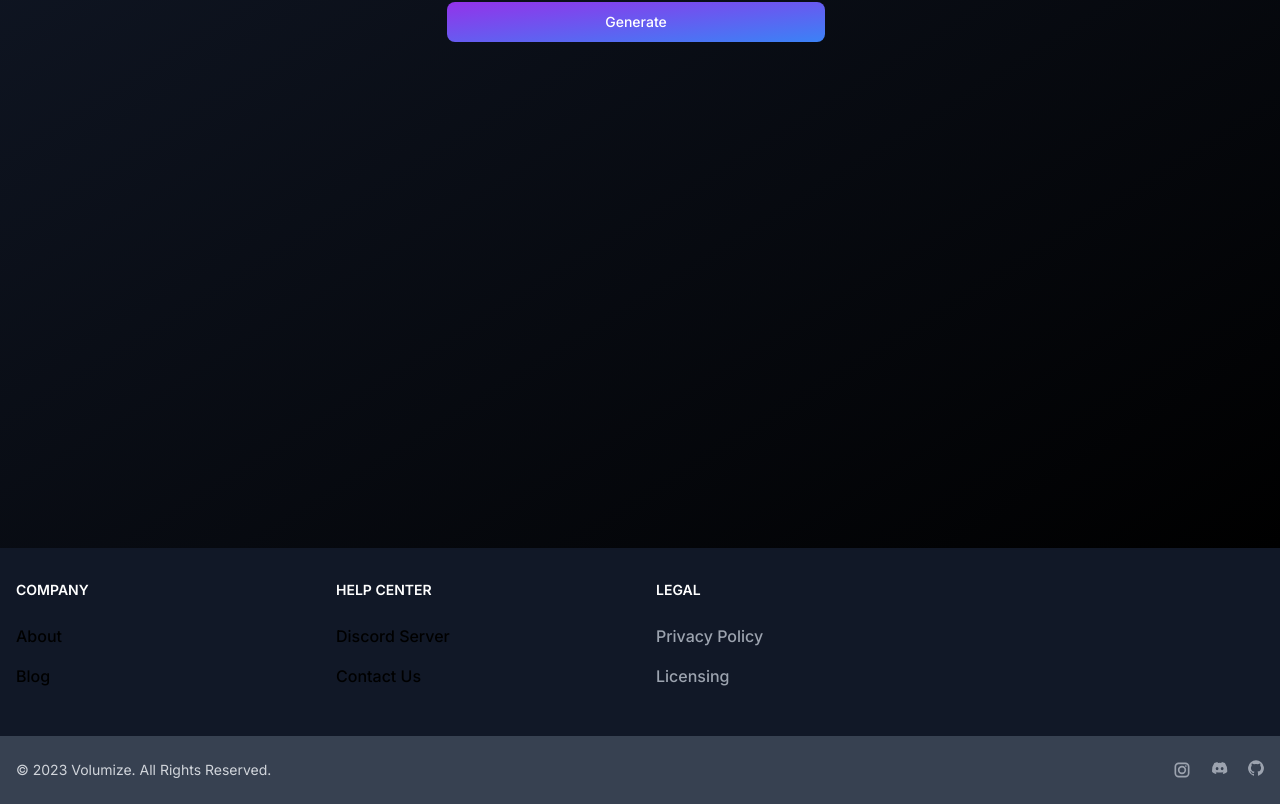
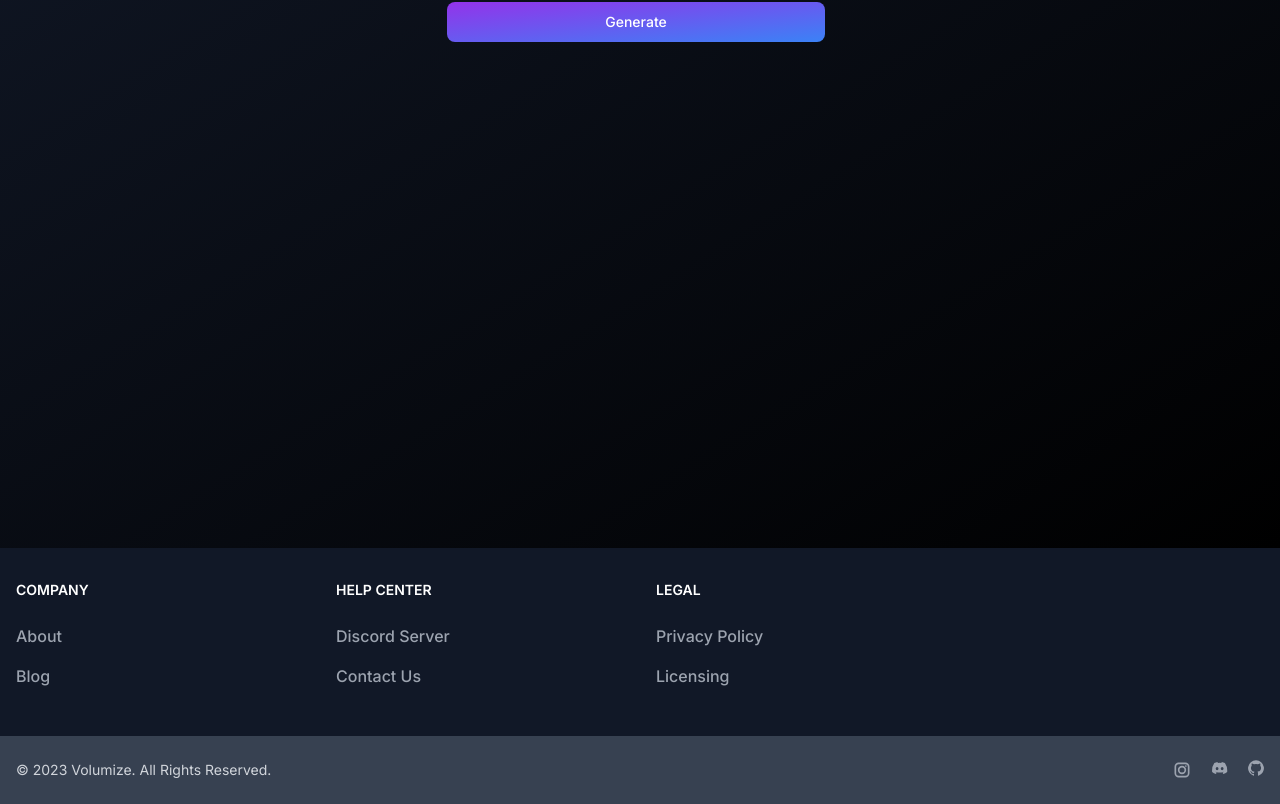
Before and after one commit to Zhassulan1/Volumize-Front, a Next.js app: page /create/text in a window 1280 px wide. Shown: the part 312-1116 px from the top of the page. Built offline with nearby package versions, Linux system fonts and the light colour scheme.

Commit message:
fix: changed footer items color

```diff
--- a/src/app/components/footer/index.tsx
+++ b/src/app/components/footer/index.tsx
@@ -9,7 +9,7 @@ export default function Footer() {
                 <div className="grid grid-cols-2 gap-8 px-4 py-6 lg:py-8 md:grid-cols-4">
                     <div>
                         <h2 className="mb-6 text-sm font-semibold uppercase text-white">Company</h2>
-                        <ul className=" font-medium">
+                        <ul className="text-gray-400 font-medium">
                             <li className="mb-4">
                                 <a href="#" className=" hover:underline">About</a>
                             </li>
@@ -20,7 +20,7 @@ export default function Footer() {
                     </div>
                     <div>
                         <h2 className="mb-6 text-sm font-semibold uppercase text-white">Help center</h2>
-                        <ul className="font-medium">
+                        <ul className="text-gray-400 font-medium">
                             <li className="mb-4">
                                 <a href="#" className="hover:underline">Discord Server</a>
                             </li>
```
